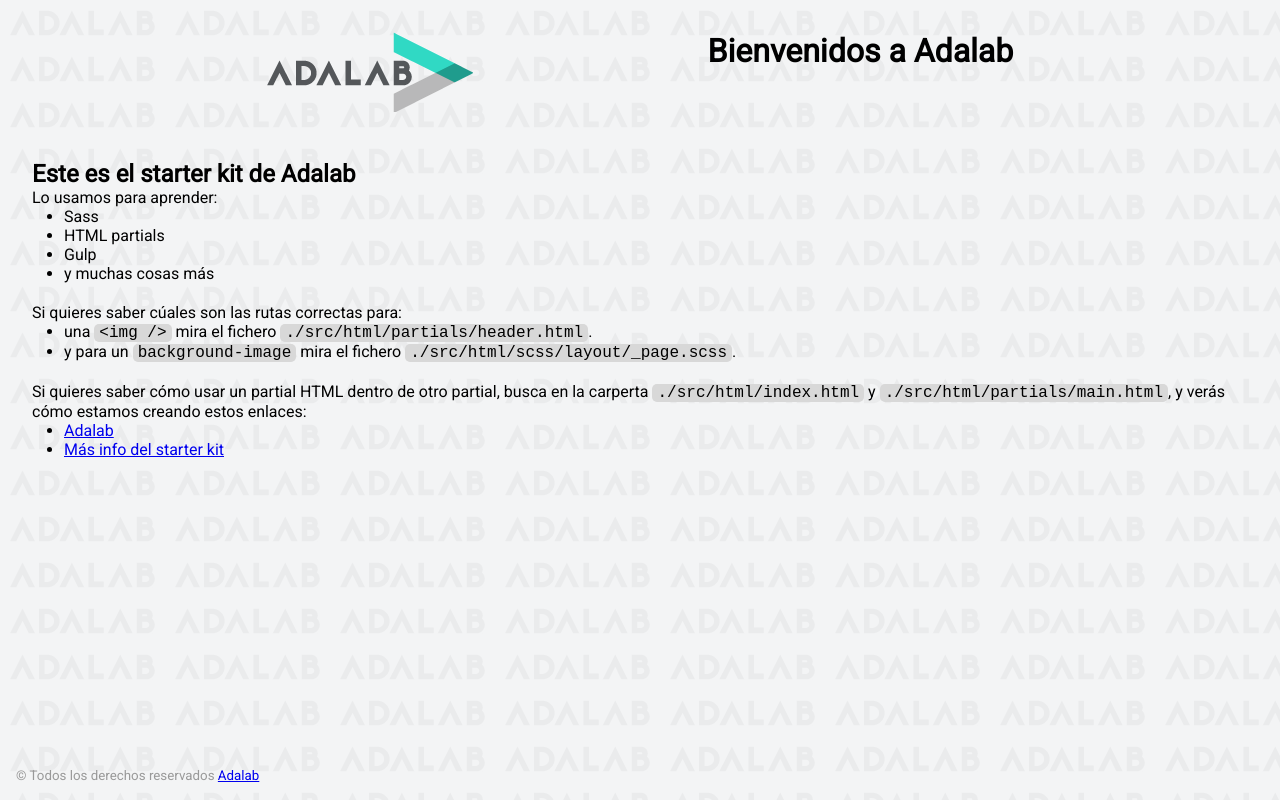
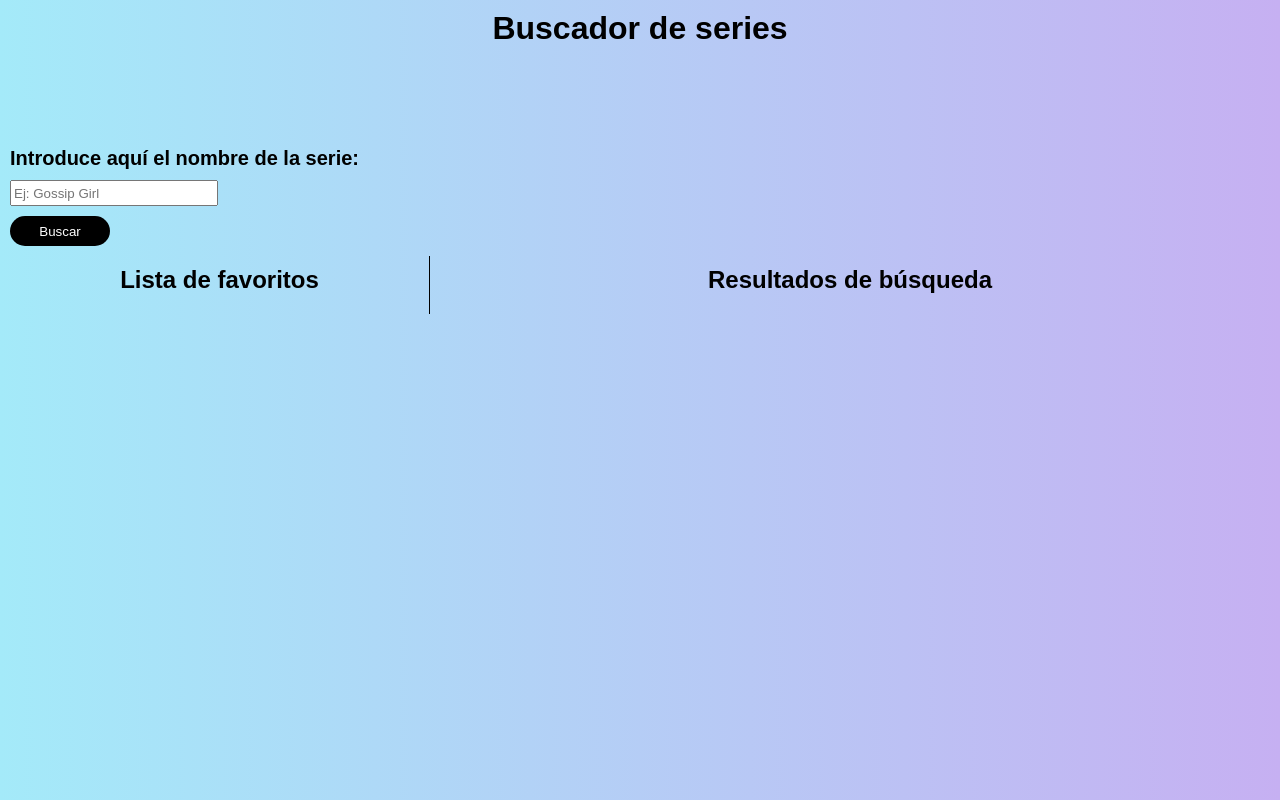
Before and after one commit to Adalab/modulo-2-evaluacion-final-DanielaCueto, a website: page docs/index.html in a window 1280 px wide. Drawn offline with Linux system fonts and the light colour scheme; a web font is replaced by a local one.

Commit message:
add docs

```diff
--- a/docs/assets/css/main.css
+++ b/docs/assets/css/main.css
@@ -1 +1 @@
-*{box-sizing:border-box;margin:0;padding:0}.code{font-size:16px;background:#d8d8d8;padding:0 5px;border-radius:5px}.link__adalab:hover{background-color:#099d8d;color:#fff}.link__github:hover{background-color:#CCC;color:#000}body{padding:2rem;height:100vh;background-image:url("../images/bg-adalab.png");background-color:#f3f4f5;font-family:"Roboto",sans-serif}.page__header{display:flex;justify-content:space-evenly;margin-bottom:3rem}.page__footer{position:fixed;left:0;bottom:0;width:100vw;padding:1rem;color:#999}.main__list{padding-left:2rem;padding-bottom:20px}
+body{margin:0;padding:0;box-sizing:border-box}h1,h2,h3,h4,h5,h6,p,ul{margin:0;padding:0}button{border:none}.page__header{grid-column:1 / span 2;display:flex;justify-content:space-evenly;margin-bottom:100px}body{background:#a4eaf9;background:linear-gradient(90deg, #a4eaf9 0%, #c6b0f2 100%)}.page{box-sizing:border-box;font-family:"Turrent road", Arial, Helvetica, sans-serif;padding:10px;width:100vw;display:grid;grid-template-columns:1fr 2fr}.page__subtitle{margin-bottom:10px}.page__favList{padding:10px;border-right:black 1px solid}.page__list{padding:10px}.page__listheader{text-align:center;margin-bottom:10px}.page__formulary{grid-column:1 / span 2;display:flex;flex-direction:column;justify-content:flex-start;width:50%}.formulary{display:flex}.formulary__label{font-weight:bold;font-size:20px}.formulary__textbox{width:200px;height:20px;margin:10px 0}.formulary__button{width:100px;height:30px;background-color:black;color:white;margin-bottom:10px;border-radius:20px;text-shadow:none}.formulary__button:hover{background-color:#c6b0f2;color:white}.list{list-style:none;display:flex;flex-wrap:wrap;justify-content:space-around;align-items:center;font-family:Arial, Helvetica, sans-serif}.list__item{display:flex;flex-direction:column;justify-content:center;flex-grow:1;max-width:250px;padding:10px;margin:10px;background-color:white}.list__title{margin-bottom:5px;font-family:"Turret Road", Arial, Helvetica, sans-serif}.selectedCard{background-color:black;color:white}
--- a/docs/index.html
+++ b/docs/index.html
@@ -3,64 +3,46 @@
   <head>
     <meta charset="UTF-8" />
     <meta name="viewport" content="width=device-width, initial-scale=1" />
-    <title>Adalab Web Starter Kit</title>
-    <link href="https://fonts.googleapis.com/css?family=Roboto&display=swap" rel="stylesheet" />
+    <link rel="preconnect" href="https://fonts.googleapis.com" />
+    <link rel="preconnect" href="https://fonts.gstatic.com" crossorigin />
+    <link
+      href="https://fonts.googleapis.com/css2?family=Turret+Road:wght@700;800&display=swap"
+      rel="stylesheet"
+    />
     <link rel="stylesheet" href="./assets/css/main.css" />
-    <link rel="icon" href="./assets/images/favicon.png" />
+    <link rel="icon" href="./assets/images/favicon-32x32.png" />
+    <title>FAKEBO</title>
   </head>
 
   <body>
     <div class="page">
       <header class="page__header">
-        <img src="./assets/images/logo-adalab.png" alt="Adalab">
-        <h1>Bienvenidos a Adalab</h1>
+        <h1>Buscador de series</h1>
       </header>
 
-      <main class="page__main">
-        <h2>Este es el starter kit de Adalab</h2>
-        <p>Lo usamos para aprender:</p>
-        <ul class="main__list">
-          <li>Sass</li>
-          <li>HTML partials</li>
-          <li>Gulp</li>
-          <li>y muchas cosas más</li>
-        </ul>
-        <p>Si quieres saber cúales son las rutas correctas para:</p>
-        <ul class="main__list">
-          <li>
-            una <code class="code">&lt;img /&gt;</code> mira el fichero
-            <code class="code">./src/html/partials/header.html</code>.
-          </li>
-          <li>
-            y para un <code class="code">background-image</code> mira el fichero
-            <code class="code">./src/html/scss/layout/_page.scss</code>.
-          </li>
-        </ul>
-        <p>
-          Si quieres saber cómo usar un partial HTML dentro de otro partial, busca en la carperta
-          <code class="code">./src/html/index.html</code> y
-          <code class="code">./src/html/partials/main.html</code>, y verás cómo estamos creando estos
-          enlaces:
-        </p>
-        <ul class="main__list">
-          <li>
-            <a class="link__adalab" href="https://adalab.es">Adalab</a>
+      <form class="page__formulary formulary" action="">
+        <label for="textinput" class="formulary__label"
+          >Introduce aquí el nombre de la serie:</label
+        >
+        <input
+          type="text"
+          name="textInput"
+          id="textinput"
+          class="formulary__textbox js-input"
+          placeholder="Ej: Gossip Girl"
+        />
+        <button class="formulary__button js-button">Buscar</button>
+      </form>
 
-          </li>
-          <li>
-            <a class="" href="./more-info.html">Más info del starter kit</a>
+      <div class="page__favList">
+        <h2 class="page__listheader">Lista de favoritos</h2>
+        <ul class="list js-favlist"></ul>
+      </div>
 
-          </li>
-        </ul>
-      </main>
-
-      <footer class="page__footer">
-        <small>
-          &copy; Todos los derechos reservados
-          <a class="link__adalab" href="https://adalab.es">Adalab</a>
-
-        </small>
-      </footer>
+      <div class="page__list">
+        <h2 class="page__listheader">Resultados de búsqueda</h2>
+        <ul class="list js-list"></ul>
+      </div>
 
     </div>
     <script src="./assets/js/main.js"></script>
```
Also changed, not shown: docs/assets/js/main.js (+1 -1 lines), docs/more-info.html (deleted, +0 -37 lines), docs/assets/images/favicon-32x32.png (added), 2 other files.
